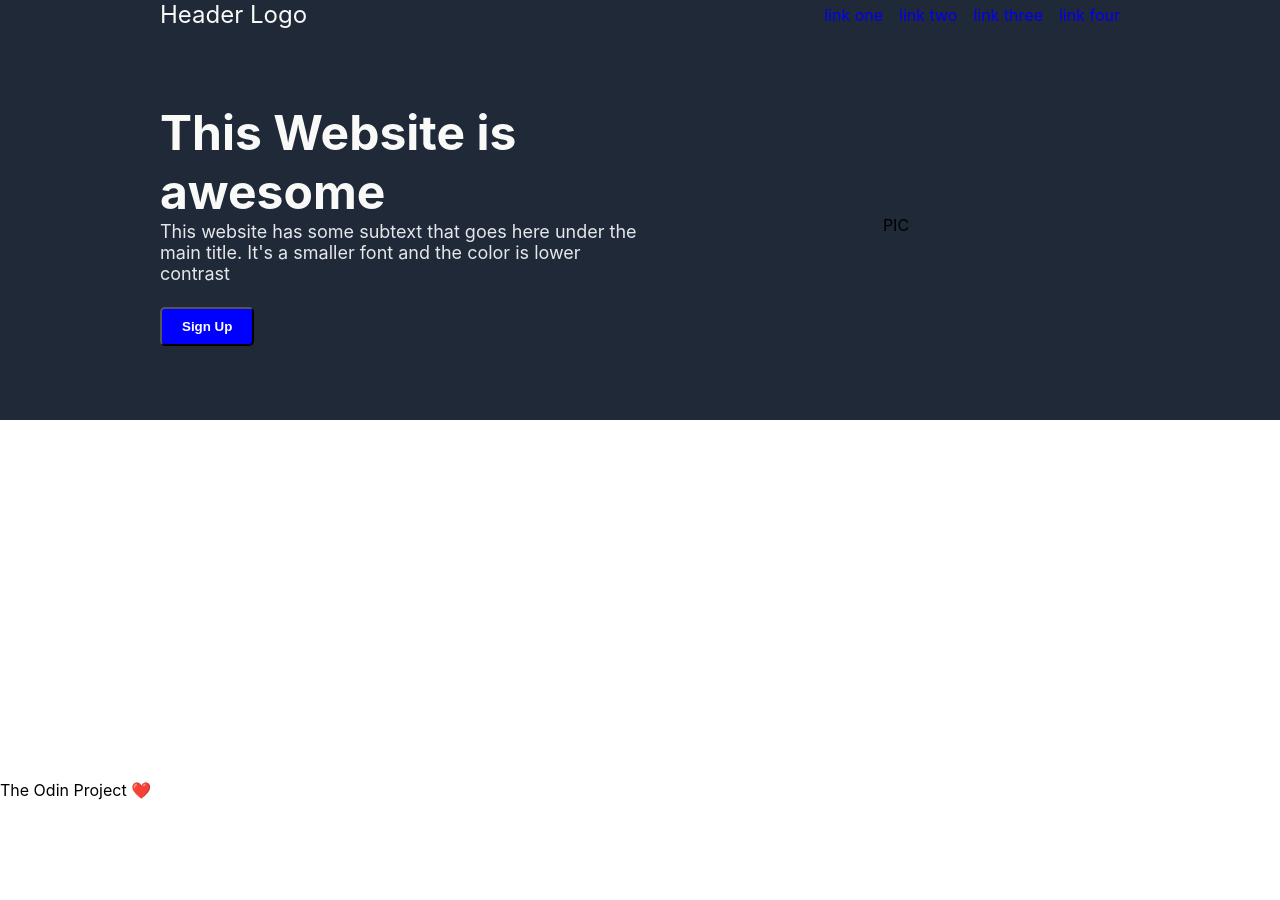
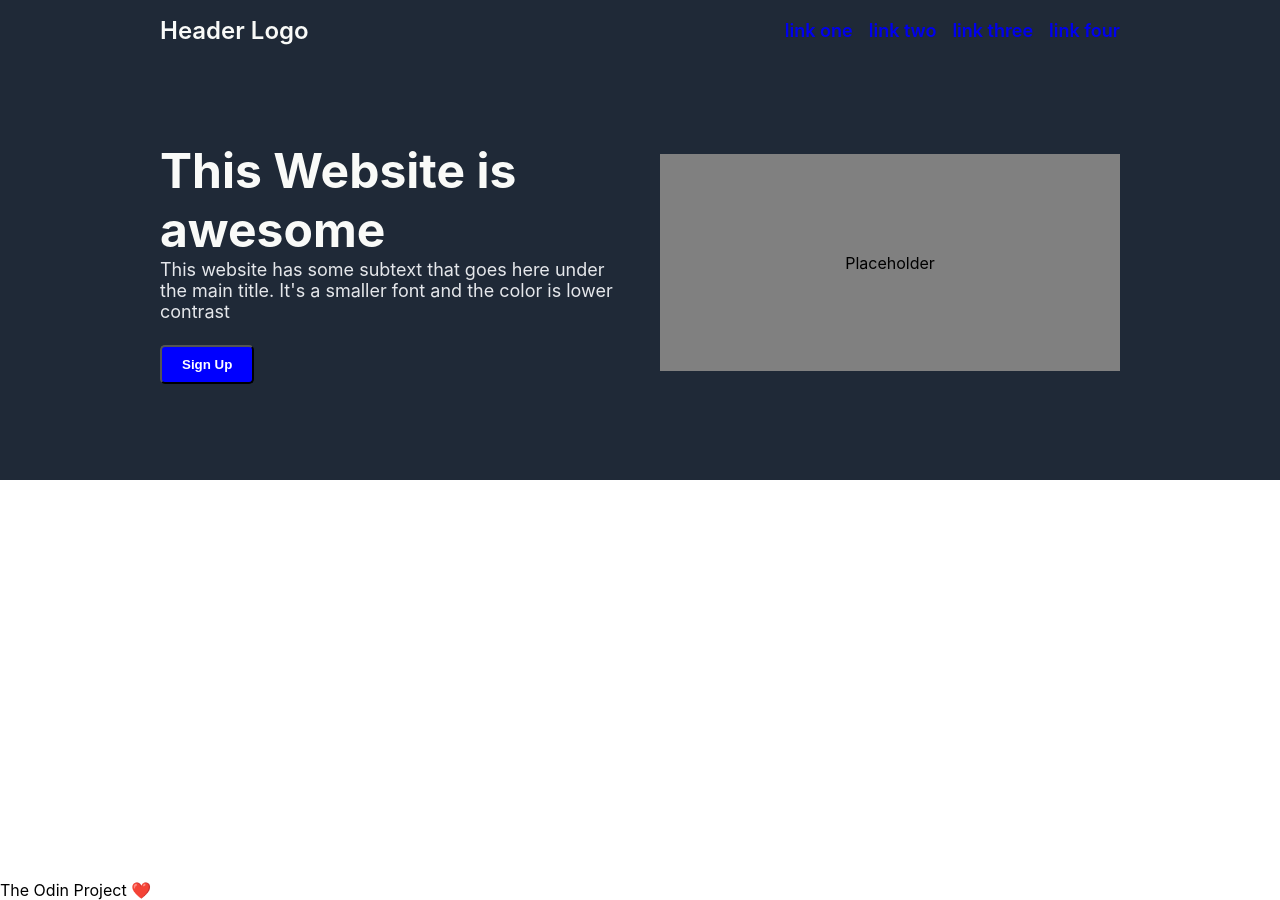
Before and after one commit to RayyanMasood/Odin-Landing-Page, a plain HTML site: page index.html in a window 1280 px wide. Before the commit the page ends 800 px from the top, so only its background shows below. Drawn offline with Linux system fonts and the light colour scheme.

Commit message:
Improved the main herp area, I guess

```diff
--- a/index.html
+++ b/index.html
@@ -48,17 +48,32 @@
 
                     <div class="pic">
                         <!-- <img src="image.png" alt="PIC"> -->
-                        PIC
+                        Placeholder
                     </div>
 
                 </div>
             </div>
         </div>
 
+        <div class="main-info">
+            <div class="infos">
+                <div class="info-header">
 
-        <div class="mid">
+                </div>
+
+                <div class="info-container">
+                    <div class="info-block">
+
+                    </div>
+                </div>
+
+            </div>
+        </div>
+
+        <div class="quotes">
 
         </div>
+
 
         <div class="footer">
             The Odin Project ❤️
--- a/style.css
+++ b/style.css
@@ -8,40 +8,41 @@ body {
 }
 
 .main-hh{
-    height: 420px;
+    height: 480px;
     width: 100%;
     background: #1f2937;
     display: flex;
     justify-content: center;
     align-items: center;
 }
+
 .head-hero {
     height: inherit;
     width: 75%;
     display: flex;
     flex-direction: column;
-    justify-content: space-around;
-    /* background: #1f2937; */
+    justify-content: space-between;
 }
 
 .header {
     height: 32px;
-    width: 100%; /* Updated width to 100% */
     color: #F9FAF8;
     font-size: 24px;
     display: flex;
-    /* flex: 1; */
     justify-content: space-between;
     align-items: center;
+    padding-top: 16px;
+    font-weight: 600;
 }
 
 .header-links {
     display: flex;
     margin: 0;
     align-items: center;
-    font-size: 16px;
     gap: 16px;
     list-style-type: none;
+    font-size: 18px;
+    color: #E5E7EB;
 }
 
 .header-links a {
@@ -54,13 +55,13 @@ body {
     align-items: center;
     display: flex;
     gap: 32px;
+    min-width: fit-content;
+    min-height: fit-content;
 }
 
 .main-hero {
-    max-width: 50%;
-    /* display: flex; */
+    /* max-width: 100%; */
     justify-content: center;
-    /* align-items: center; */
     font-size: 48px;
     font-weight: bolder;
     color: #F9FAF8;
@@ -81,10 +82,22 @@ body {
 }
 
 .pic {
-    width: 50%;
+    width: 100%;
+    height: 50%;
     display: flex;
     justify-content: center;
     align-items: center;
     object-fit: scale-down;
-    overflow: scroll;
+    overflow: hidden;
+    background: gray;
 }
+
+
+.main-info{
+    height: 400px;
+    width: 100%;
+    background: white;
+    display: flex;
+    justify-content: center;
+    align-items: center;
+}
```
